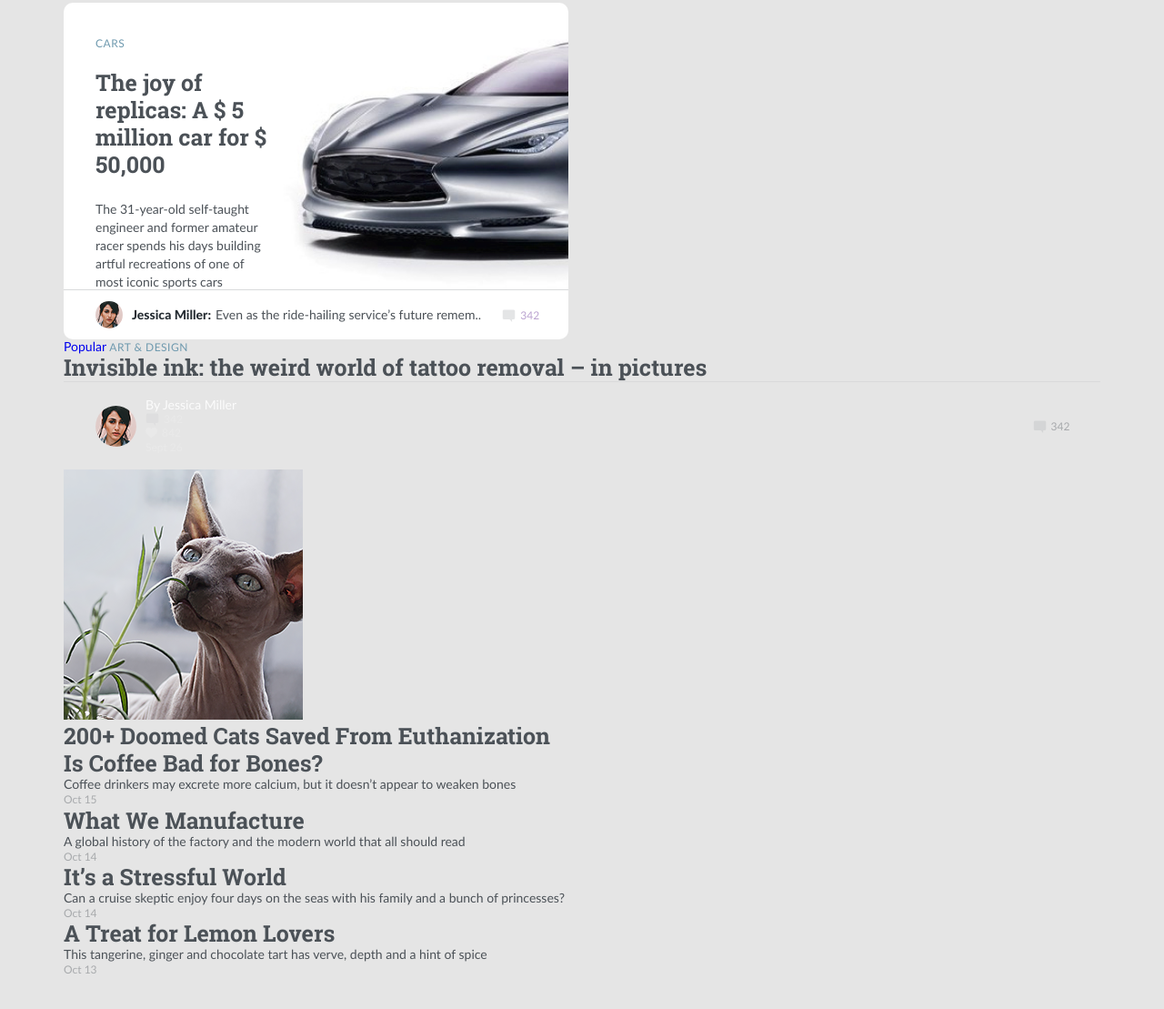
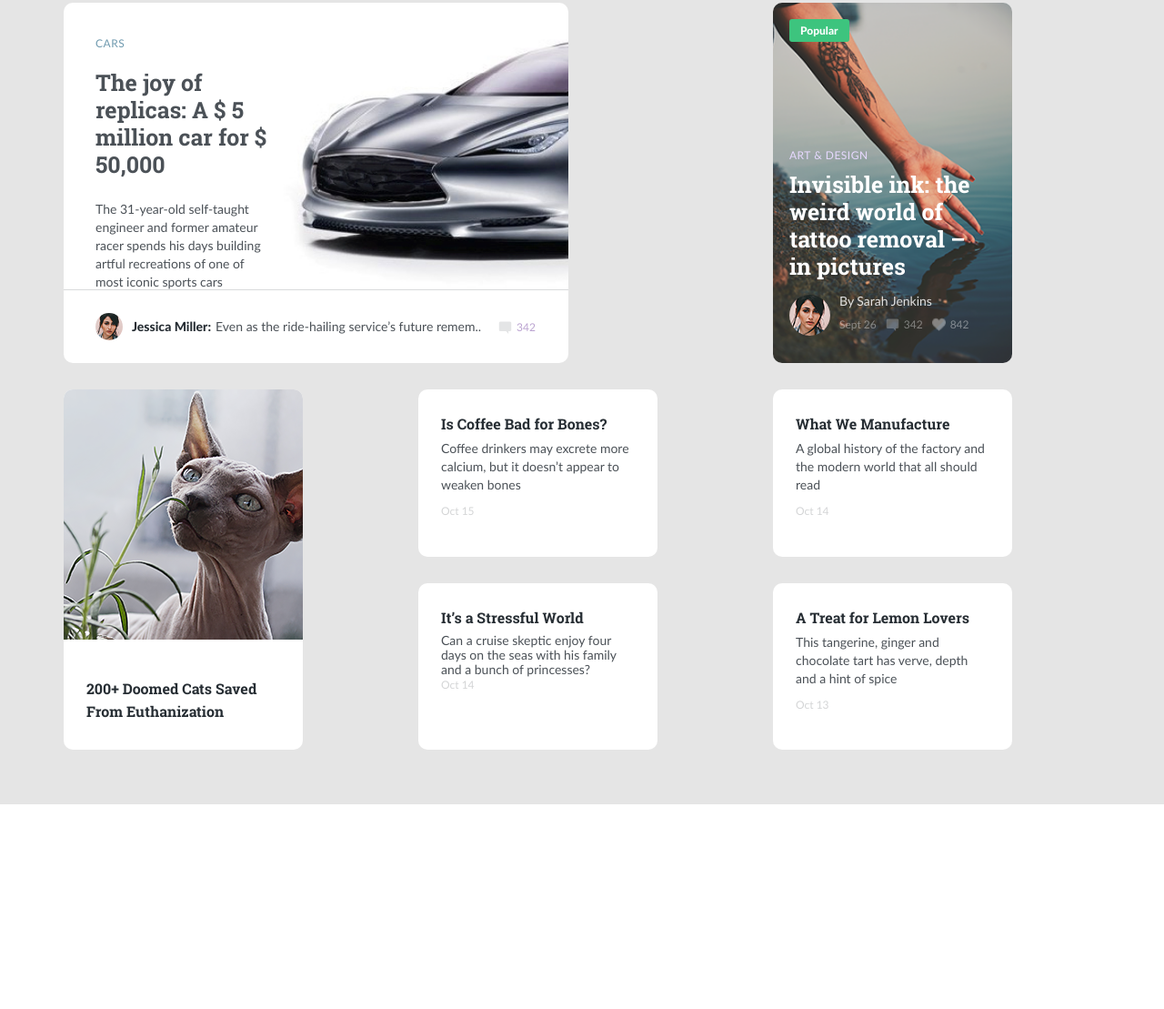
Before and after one commit to TasarGithub/dip_ws9-level3, a website: page index.html in a window 1280 px wide. Shown: the part 1411-2520 px from the top of the page at 91% size. After the commit the page ends 2295 px from the top, so only its background shows below. Drawn offline with nearby package versions, Linux system fonts and the light colour scheme; files whose address does not match are found by name.

Commit message:
create: articles desktop

```diff
--- a/index.html
+++ b/index.html
@@ -498,21 +498,25 @@
 
 					<article class="post-vertical post">
 
-						<a href="#" class="mark popular mark__post-vertical">
+						<a href="#" class="mark popular post-vertical__mark">
 							Popular
 						</a>
-						<span class="post-category">Art & Design</span>
+						<span class="post-vertical__category">Art & Design</span>
 
-						<header><h2 class="post-h2 post-title">Invisible ink: the weird world of tattoo removal – in pictures</h2></header>
+						<header><h2 class="post-h2 post-vertical__post-h2">Invisible ink: the weird world of tattoo removal – in pictures</h2></header>
 
-						<div class="post-bottom">
+						<div class="post-vertical__post-bottom">
 
 							<a href="#" class="image-text image-text__author">
 								<img src="img/authors/Jessica_Miller.png" alt="Jessica Miller" class="author-img">
 
 								<div class="image-text__text">
-									<span class="text-line text-line--white text-line--op085">By Jessica Miller</span>
-									<div class="text-line text-line--white text-line--op04">
+									<span class="text-line text-line--white text-line--op085">By Sarah Jenkins</span>
+									<div class="text-line post-vertical__text-line ">
+										<time pubdate datetime="2019-09-26" class="date">
+											Sept 26
+										</time>
+										<!--/. time -->
 
 										<div class="comment">
 											<img src="img/comment.png" alt="Comment" class="comment__img" >
@@ -525,39 +529,31 @@
 											<span class="like__number">842</span>
 										</div>
 										<!-- /.like -->
-
-										<time pubdate datetime="2019-09-26" class="date">
-											Sept 26
-										</time>
-										<!--/. time -->
-
 									</div>
+									<!--/. text-line post-vertical__text-line -->
 								</div>
 							</a>
 							<!-- /.autor -->
 
-							<div class="comment">
-								<img src="img/comment.png" alt="Comment" class="comment__img" >
-								<span class="comment__number">342</span>
-							</div>
-							<!-- /.comment -->
+
 						</div>
 						<!-- /.post-bottom -->
 
 					</article>
 					<!-- /.post-vertical post -->
 
-					<article class="post-vertical post-picture">
-						<img src="img/artiles/cat.png" alt="Cat image" class="post-picture__img">
-						<header><h2 class="post-h2 class="text__post-picture">200+ Doomed Cats Saved From Euthanization</h2></header>
+					<article class="post post-vertical post-picture">
+						<img src="img/articles/cat.png" alt="Cat image" class="post-picture__img">
+						<header><h2 class="post-h2 post-picture__post-h2">200+ Doomed Cats Saved From Euthanization</h2></header>
 					</article>
 					<!-- /.post-vertical post -->
 
 					<article class="post post-small">
 						<header>
-							<h3 class="post-h3 class="post-small__title">Is Coffee Bad for Bones?</h3>
+							<h3 class="post-h3 post-small__post-h3">Is Coffee Bad for Bones?</h3>
 						</header>
 						<p class="post-small__text">Coffee drinkers may excrete more calcium, but it doesn’t appear to weaken bones</p>
+
 						<time pubdate datetime="2019-10-15" class="date post-small__date">
 							Oct 15
 						</time>
@@ -566,7 +562,7 @@
 
 					<article class="post post-small">
 						<header>
-							<h3 class="post-h3 class="post-h3 post-small__title">What We Manufacture</h3>
+							<h3 class="post-h3 post-small__post-h3">What We Manufacture</h3>
 						</header>
 						<p class="post-small__text">A global history of the factory and the modern world that all should read</p>
 						<time pubdate datetime="2019-10-14" class="date post-small__date">
@@ -577,7 +573,7 @@
 
 					<article class="post post-small">
 						<header>
-							<h3 class="post-h3 class="post-title post-small__post-title">It’s a Stressful World</h3>
+							<h3 class="post-h3 post-small__post-h3">It’s a Stressful World</h3>
 						</header>
 						<p class="post-text post-small__post-text">Can a cruise skeptic enjoy four days on the seas with his family and a bunch of princesses?</p>
 						<time pubdate datetime="2019-10-13" class="date post-small__date">
@@ -588,7 +584,7 @@
 
 					<article class="post post-small">
 						<header>
-							<h3 class="post-h3 class="post-small__title">A Treat for Lemon Lovers</h3>
+							<h3 class="post-h3 post-small__post-h3">A Treat for Lemon Lovers</h3>
 						</header>
 						<p class="post-small__text">This tangerine, ginger and chocolate tart has verve, depth and a hint of spice</p>
 						<time pubdate datetime="2019-10-13" class="date post-small__date">
--- a/sass/_interface.sass
+++ b/sass/_interface.sass
@@ -4,7 +4,10 @@
 	font-size: 12px
 	line-height: 15px
 	opacity: 0.4
+	// max-width: 41px
 	&>img
+		width: 15px
+		height: 15px
 		margin: 0 5px 0 0
 
 .date
@@ -12,14 +15,30 @@
 	line-height: 15px
 	opacity: 0.4
 
-.comment
-	display: flex
-	justify-content: space-between
-	align-items: center
-	max-width: 41px
-	min-height: 15px
-	&__img
+// .comment
+// 	display: flex
+// 	justify-content: space-between
+// 	align-items: center
+// 	max-width: 41px
+// 	min-height: 15px
+// 	&__img
 
-	&__number
-		font-size: 12px
-		line-height: 15px
+// 	&__number
+// 		font-size: 12px
+// 		line-height: 15px
+
+// .comment
+// 	padding: 5px
+// 	&>img
+// 		width: 15px
+// 		height: 15px
+
+// .like
+// 	padding: 5px
+// 	&>img
+// 		width: 15px
+// 		height: 15px
+
+// .date
+// 	padding: 5px 5px 5px 0
+// 	// margin: 5px 0 0 10px
--- a/sass/_settings.sass
+++ b/sass/_settings.sass
@@ -167,6 +167,7 @@ div[id$='-error']
 .image-text
 	display: flex
 	align-items: center
+
 	width: 100%
 	text-decoration: none
 	&__img
@@ -183,7 +184,9 @@ div[id$='-error']
 			align-items: flex-start
 			flex-direction: column
 
-		// margin: 5px 0 0 10px
+
+
+
 
 
 .text-line
--- a/sass/_variables.sass
+++ b/sass/_variables.sass
@@ -15,3 +15,6 @@ $blue-light: #4592FF
 $grey-text: #D1E2EB
 $bg-primary: #E5E5E5
 $dark-for-border: #4B5157
+$green: #3DC47E
+$purple-light: #E7D9FF
+$grey-blue: #939699
--- a/sass/blocks/_articles.sass
+++ b/sass/blocks/_articles.sass
@@ -5,22 +5,29 @@
 	// 	display: block
 	&__container
 
-
 	&__wrap
 
 	&__grid
+		display: grid
+		grid-template-columns: repeat(3, 1fr)
+		grid-template-rows: repeat(4, 1fr)
+		grid-row-gap: 29px
+		grid-column-gap: 30px
 
 .post
+	background-color: $light
+	border-radius: 10px
+	overflow: hidden
 
 	&-big
+		grid-row: 1/3
+		grid-column: 1/3
 		padding: 15px 0 0 0
 		display: grid
 		grid-template-columns: minmax(auto, 228px) auto
 		grid-template-rows:  300px auto //minmax(auto, 55px)
 		max-width: 555px
 		min-height: 370px
-		background-color: $light
-		border-radius: 10px
 		@media screen and ( max-width: 576px)
 			grid-template-columns: auto auto
 			grid-template-rows:  auto auto //minmax(auto, 55px)
@@ -127,7 +134,7 @@
 	@media screen and ( max-width: 576px)
 		// flex: 0 0 80%
 		// white-space: normal
-		width: 90%
+		// width: 100%
 
 	&-title
 
@@ -137,76 +144,80 @@
 
 
 
+.mark
+	padding: 5px 12px
+	border-radius: 3px
+	color: $light
+	background-color: $green
+	font-size: 12px
+	line-height: 15px
+	font-weight: bold
 
 
-	&-vertical
+.post-vertical
+	grid-row: 1/3
+	grid-column: 3/4
+	align-items: start
+	padding: 18px 18px 25px 18px
+	display: flex
+	flex-direction: column
+	justify-content: space-between
+	max-width: 263px
+	min-height: 370px
+	background: url('../img/articles/bg-artdesign.png') no-repeat center/cover
+	&__mark
+		margin: 0 0 117px 0
+	&__category
+		font-size: 12px
+		line-height: 15px
+		color: $purple-light
+		letter-spacing: 0.5px
+		text-transform: uppercase
+		margin: 0 0 10px 0
+	&__post-h2
+		color: $light
+		margin: 0 0 10px 0
+	&__post-bottom
+		border: none
+		padding: 0
+	&__text-line
+		display: flex
+		justify-content: space-between
+		// align-items: center
+		color: $light
+		margin: 5px 0 0  0
 
-	&-picture
+.post-picture
+	grid-row: 3/5
+	grid-column: 1/2
+	padding: 0
+	max-width: 263px
+	min-height: 370px
+	background: $light
+	overflow: hidden
+	&__img
+		max-width: 263px
+		min-height: 275px
+	&__post-h2
+		color: $text-black
+		padding: 15px 25px 30px 25px
+		font-size: 16px
+		line-height: 25px
 
-	&-picture__img
-
-
-	&-small
-
-	&-small__title
-
-	&-small__text
-
-	&-small__date
-
-	&__columns
-
-
-
-
-.text-line
-
-.text-line--white
-
-
-.comment
-
-.comment__img
-
-.comment__number
-
-
-.popular
-
-.mark
-
-.mark__post-vertical
-
-
-.like
-
-.like__img
-
-.like__number
-
-
-
-.date
-
-
-.text__post-picture
-
-
-.text-line--op085
-
-.text-line--op04
-
-
-
-.columns
-
-.author-img
-
-
-.image-text
-
-.image-text__author
-
-.image-text__text
-
-.image-text__author
+.post-small
+	background-color: $light
+	padding: 25px 25px 30px 25px
+	max-width: 263px
+	min-height: 170
+	&__post-h3
+		font-size: 16px
+		line-height: 25px
+		color: $text-black
+		margin: 0 0 5px 0
+	&__text
+		font-size: 14px
+		line-height: 20px
+		color: text-color
+		margin: 0 0 10px 0
+	&__date
+		color: $grey-blue
```
Also changed, not shown: css/style.css, dist/index.html.
